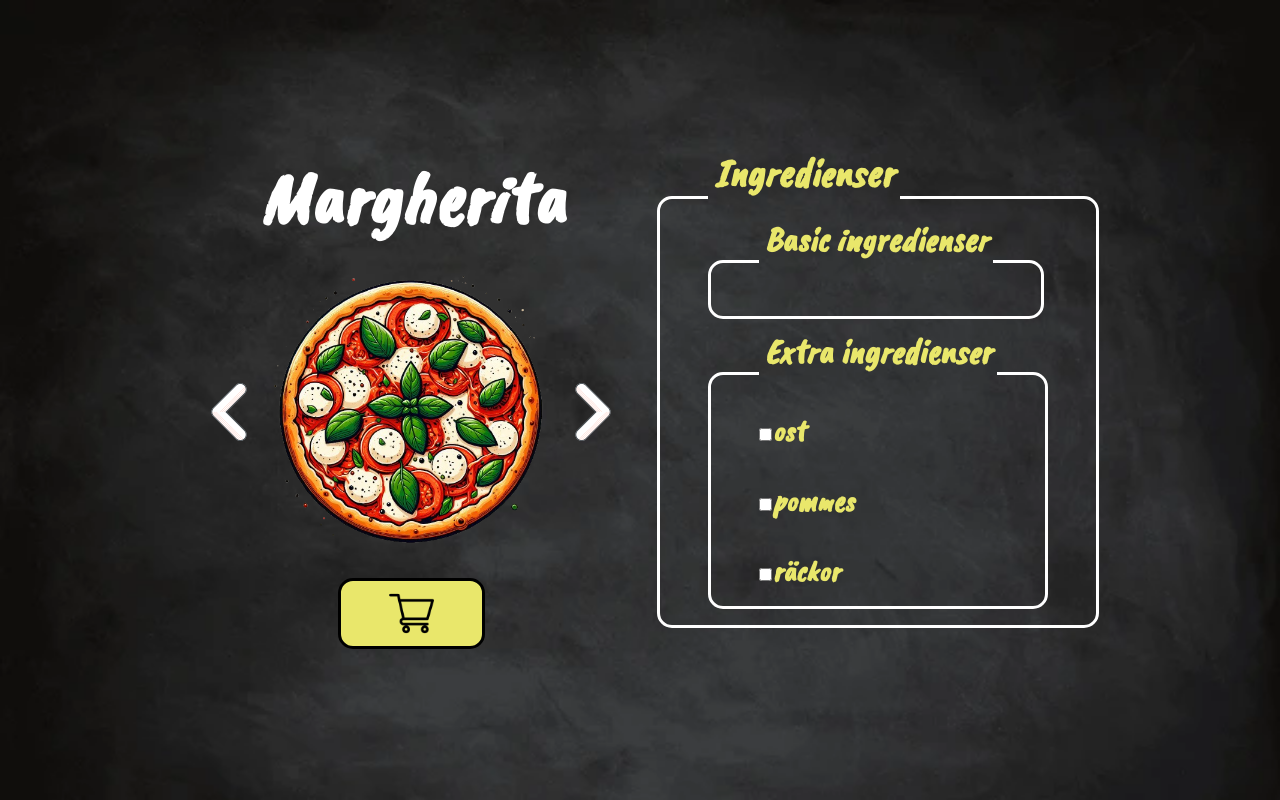
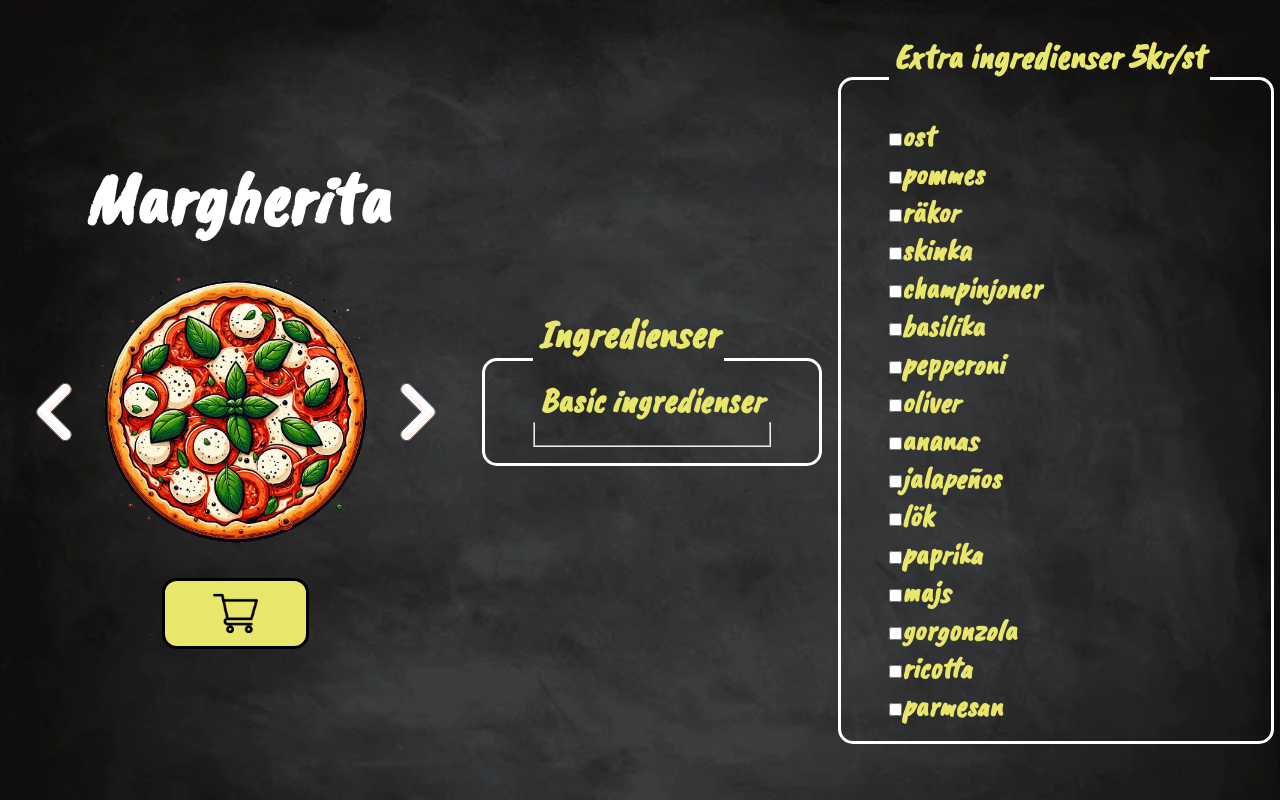
Before and after one commit to Ghayth-Sabeaallil/PizzaCal, a React (Vite) app: page / in a window 1280 px wide. Built offline with nearby package versions, Linux system fonts and the light colour scheme.

Commit message:
extra json, + css ingredienser

```diff
--- a/assets/extra.json
+++ b/assets/extra.json
@@ -1,6 +1,22 @@
 [
-    {
-      "extraIngredienser": ["ost", "pommes", "räckor"],
-      "sås": ["stark", "blandat", "mild"]
-    }
-  ]
+  {
+    "extraIngredienser":
+    ["ost",
+    "pommes",
+    "räkor",
+    "skinka",
+    "champinjoner",
+    "basilika",
+    "pepperoni",
+    "oliver",
+    "ananas",
+    "jalapeños",
+    "lök",
+    "paprika",
+    "majs",
+    "gorgonzola",
+    "ricotta",
+    "parmesan"],
+    "sås": ["stark", "blandat", "mild"]
+  }
+]
--- a/src/Components/Ingredienser/Ingredienser.css
+++ b/src/Components/Ingredienser/Ingredienser.css
@@ -1,4 +1,4 @@
-fieldset {
+.pizzaFieldset {
   width: fit-content;
   height: fit-content;
   padding: 1em 3rem;
@@ -8,8 +8,18 @@ fieldset {
   flex-direction: column;
   gap: 2rem;
 }
+
+.ingredientsFieldset {
+  width: fit-content;
+  height: fit-content;
+  padding: 1em 3rem;
+  border: 3px solid #ffffff;
+  border-radius: 15px;
+  gap: 2rem;
+}
+
 .main-legend {
-  font-size: 40px;
+  font-size: 2.5em;
   font-weight: bolder;
   font-family: "Caveat Brush";
   font-style: italic;
@@ -19,7 +29,7 @@ fieldset {
   padding: 0 0.15em;
 }
 .defult-legend {
-  font-size: 35px;
+  font-size: 2.1875em;
   font-weight: bolder;
   font-family: "Caveat Brush";
   font-style: italic;
@@ -29,7 +39,7 @@ fieldset {
   padding: 0 0.15em;
 }
 .extra-legend {
-  font-size: 35px;
+  font-size: 2.1875em;
   font-weight: bolder;
   font-family: "Caveat Brush";
   font-style: italic;
@@ -39,7 +49,7 @@ fieldset {
   padding: 0 0.15em;
 }
 .defult-ingredienser {
-  font-size: 30px;
+  font-size: 1.875em;
   font-weight: bold;
   font-family: "Caveat Brush";
   font-style: italic;
--- a/src/Components/Ingredienser/Ingredienser.tsx
+++ b/src/Components/Ingredienser/Ingredienser.tsx
@@ -1,49 +1,47 @@
 import { useContext } from "react";
 import { PizzaContext } from "../PizzaContext/PizzaContextProvider";
-import pizzaDB from "../../../assets/pizza.json"
-import extra from "../../../assets/extra.json"
+import pizzaDB from "../../../assets/pizza.json";
+import extra from "../../../assets/extra.json";
 
-import "./Ingredienser.css"
-
+import "./Ingredienser.css";
 
 const Ingredienser = () => {
   const { state } = useContext(PizzaContext);
 
   return (
     <>
-            <fieldset>
+      <fieldset className="pizzaFieldset">
         <legend className="main-legend">Ingredienser</legend>
         <fieldset>
           <legend className="defult-legend">Basic ingredienser</legend>
           {state.pizzas.map((m) => {
+            return pizzaDB[m.id].ingredienser.map((i) => {
               return (
-                            pizzaDB[m.id].ingredienser.map((i) => {
-                                return (<div className="defult-ingredienser" key={i}>
+                <div className="defult-ingredienser" key={i}>
                   <input type="checkbox" id={i} name={i} />
                   <label>{i}</label>
-                                </div>)
-                            })
+                </div>
+              );
+            });
+          })}
+        </fieldset>
+      </fieldset>
 
+      <fieldset className="ingredientsFieldset">
+        <legend className="extra-legend">Extra ingredienser 5kr/st</legend>
+        {extra[0].extraIngredienser.map((x) => {
+          return (
+            <div className="defult-ingredienser" key={x}>
+              <div>
+                <input type="checkbox" id={x} name={x} />
+                <label>{x}</label>
+              </div>
+            </div>
           );
         })}
+      </fieldset>
+    </>
+  );
+};
 
-                </fieldset>
-                <fieldset>
-                    <legend className="extra-legend">Extra ingredienser</legend>
-                    {extra[0].extraIngredienser.map((x) => {
-                        return (<div className="defult-ingredienser" key={x}>
-                            <div><input type="checkbox" id={x} name={x} />
-                                <label>{x}</label></div>
-
-                        </div>)
-                    })}
-                </fieldset>
-
-            </fieldset>
-
-
-        </>
-    )
-}
-
-export default Ingredienser
+export default Ingredienser;
--- a/src/Components/Ingredients/IngredientsBox.tsx
+++ b/src/Components/Toppings/ToppingsBox.tsx
@@ -4,7 +4,7 @@
 // Sätt ett pris
 // fixa css:en
 
-const ToppingBox = () => {
+const ToppingsBox = () => {
   return (
     <>
       <h2>Extra Topping: 10:- / styck</h2>
@@ -48,4 +48,4 @@ const ToppingBox = () => {
   );
 };
 
-export default ToppingBox;
+export default ToppingsBox;
```
Also changed, not shown: src/App.css (+0 -17 lines), src/Components/Toppings/ToppingBox.scss (added, +15 -0 lines), src/Components/Ingredients/ToppingBox.scss (deleted). Lines whose indentation alone changed are shown as unchanged.
